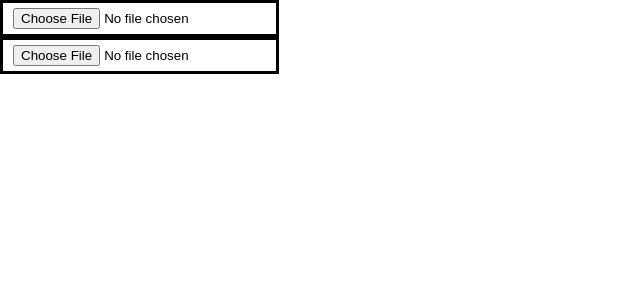
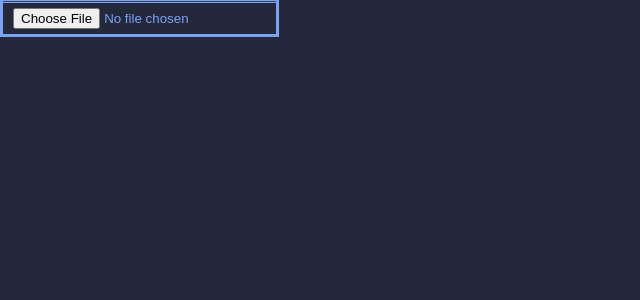
Before and after one commit to Matthtica/name-search-ts, a React (Create React App) app: page / in a window 1280 px wide. Shown: the top 300 px of the page, without its empty margins (0-640 px from the left). Built offline with nearby package versions, Linux system fonts and the light colour scheme.

Commit message:
First usable & stylized

```diff
--- a/package.json
+++ b/package.json
@@ -18,6 +18,7 @@
     "react": "^18.2.0",
     "react-dom": "^18.2.0",
     "react-scripts": "5.0.1",
+    "sass": "^1.57.1",
     "typescript": "^4.4.2",
     "web-vitals": "^2.1.0",
     "xlsx": "https://cdn.sheetjs.com/xlsx-0.18.11/xlsx-0.18.11.tgz"
--- a/src/App.css
+++ /dev/null
@@ -1,9 +0,0 @@
-td, th {
-    border: thin solid black;
-    padding: 5px 10px;
-}
-
-table {
-    border-collapse: collapse;
-    border: solid black;
-}
--- /dev/null
+++ b/src/App.module.scss
@@ -0,0 +1,13 @@
+
+.cont {
+    background-color: #24283B;
+    color: #7AA2F7;
+    display: flex;
+    min-height: 100vh;
+    width: 100%;
+    justify-content: center;
+    overflow: scroll;
+    .box {
+        width: 100%;
+    }
+}
--- a/src/App.tsx
+++ b/src/App.tsx
@@ -1,11 +1,12 @@
-import './App.css';
+import style from './App.module.scss';
 import Table from './components/Table';
 
 function App() {
     return (
-        <div>
-            <Table/>
-            <Table/>
+        <div className={style.cont}>
+            <div className={style.box}>
+                <Table/>
+            </div>
         </div>
     );
 }
--- a/src/components/Item.module.css
+++ /dev/null
@@ -1,3 +0,0 @@
-.container {
-    background-color: cyan;
-}
--- /dev/null
+++ b/src/components/Table.module.scss
@@ -0,0 +1,34 @@
+th {
+    cursor: pointer;
+}
+
+td, th {
+    border: thin solid #3B4261;
+    padding: 5px 10px;
+}
+
+
+th:hover {
+    background-color: #7AA2F7;
+    color: #24283B;
+}
+
+table {
+    border-collapse: collapse;
+    border: solid #7AA2F7;
+}
+
+.tab {
+    display: flex;
+    button {
+        background-color: #3B4261;
+        color: #7AA2F7;
+        border: none;
+        padding: 1em;
+        font-weight: bold;
+    }
+    button:hover {
+        background-color: #7AA2F7;
+        color: #24283B;
+    }
+}
--- a/src/components/Table.tsx
+++ b/src/components/Table.tsx
@@ -1,26 +1,46 @@
 import * as xlsx from 'xlsx'
 import { useState } from 'react'
+import style from './Table.module.scss'
 
 export default function Table() {
     const [data, setData] = useState<any[]>([])
     const [heads, setHeads] = useState<string[]>([])
+    const [sheetNames, setSheetNames] = useState<string[]>([])
+    const [sheets, setSheets] = useState<{[sheet: string]: xlsx.WorkSheet}>({})
 
     const handleDropAsync = async (e: any) => {
         const file = e.target.files[0];
         const data = await file.arrayBuffer();
         const wb = xlsx.read(data);
-        const sheet = xlsx.utils.sheet_to_json<any[]>(wb.Sheets.Sheet1);
+        setSheetNames(wb.SheetNames);
+        setSheets(wb.Sheets);
+
+        onSheetChange(sheetNames[0]);
+    }
+
+    const onSheetChange = (sheetName: string) => {
+        const sheet = xlsx.utils.sheet_to_json<any[]>(sheets[sheetName]);
         setHeads(Object.keys(sheet[0]));
         setData(sheet);
+        console.log(sheet)
+    }
+
+    const onSortBy = (colName: string) => {
+        const temp = [...data];
+        temp.sort((a, b) => (a[colName] > b[colName]) ? 1 : -1);
+        setData(temp);
     }
 
     return (
-        <div>
+        <div className={style.table}>
+            <div className={style.tab}>
+                {sheetNames.map((name: string) => <button key={name} onClick={() => {onSheetChange(name)}}>{name}</button>)}
+            </div>
             <table>
-                <thead>
+            <thead>
                     <tr>
                         {
-                            heads.map(key => (<th>{key}</th>))
+                            heads.map(key => (<th key={key} onClick={() => onSortBy(key)}>{key}</th>))
                         }
                     </tr>
                 </thead>
@@ -30,7 +50,7 @@ export default function Table() {
                             <tr key={man[heads[0]]}>
                                 {
                                     heads.map(key => (
-                                        <td key={key}>{man[key]}</td>
+                                        <td key={man[key]}>{man[key]}</td>
                                     ))
                                 }
                             </tr>
```
Also changed, not shown: src/components/Item.tsx (deleted, +0 -9 lines), 2 other files (tests, documents, lock files or other folders).
